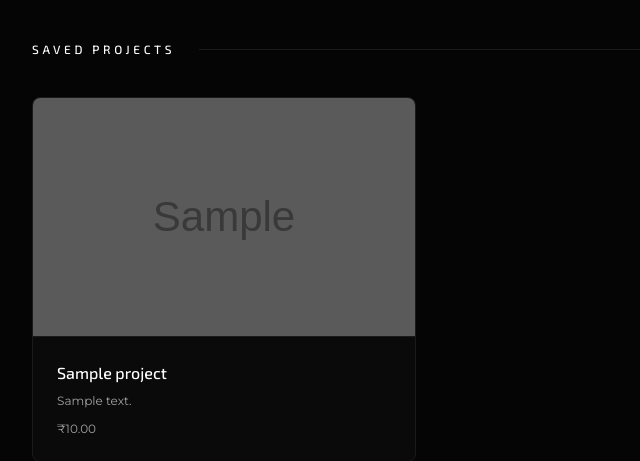
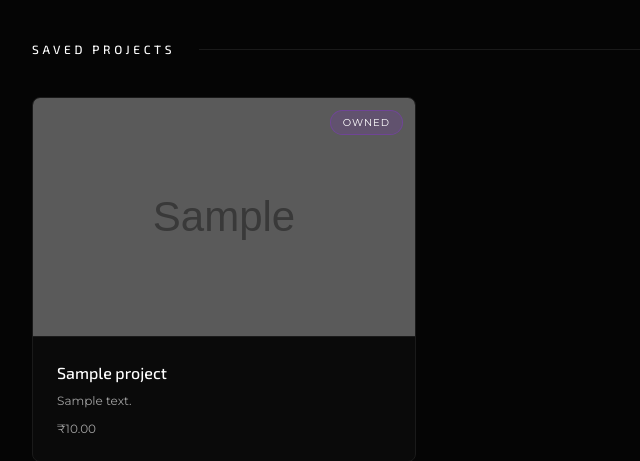
Before and after one commit to EGL-Commander/OneSiderProject-_Clean_, a Django app: page /accounts/profile/ in a window 1280 px wide. Shown: the part 482-943 px from the top of the page, without its empty margins (0-640 px from the left). Run offline with Django 5.2, Linux system fonts and the light colour scheme; a user stored in the database is signed in; tables that the repository leaves empty hold one stand-in row (values such as "Sample post"); grey boxes marked "Sample" are stand-in pictures; some libraries are stand-ins or nearby versions.

Commit message:
Purchase Count & Owned Badge Fix
Fixed the Purchase Count Increment and Owned Badge on Saved Projects Not Working.

```diff
--- a/onesider_site/accounts/models.py
+++ b/onesider_site/accounts/models.py
@@ -20,12 +20,6 @@ class Profile(models.Model):
     )
     display_name = models.CharField(max_length=50)
 
-    purchased_projects = models.ManyToManyField(
-        Project,
-        related_name='buyers',
-        blank=True
-    )
-
     saved_projects = models.ManyToManyField(
         Project,
         related_name='saved_by',
--- a/onesider_site/accounts/templates/accounts/Profile (Latest).html
+++ b/onesider_site/accounts/templates/accounts/Profile (Latest).html
@@ -84,8 +84,8 @@
                     <a href="{% url 'project_detail' project.slug %}"
                        class="card-container block">
 
-                        <div class="aspect-[16/10] card-image-wrap"
-                             style="background: var(--bg-deep);">
+                        <div class="aspect-[16/10] card-image-wrap relative"
+                            style="background: var(--bg-deep);">
 
                             {% if project.thumbnail %}
                                 <img
@@ -93,6 +93,19 @@
                                     alt="{{ project.title }}"
                                     class="w-full h-full object-cover opacity-0 transition-opacity duration-500"
                                 >
+                            {% endif %}
+
+                            {% if project.id in owned_project_ids %}
+                                <div
+                                    class="absolute top-3 right-3 px-3 py-1 rounded-full text-[10px] uppercase tracking-widest"
+                                    style="
+                                        background: rgba(var(--accent-rgb), 0.15);
+                                        color: var(--text-bright);
+                                        border: 1px solid rgba(var(--accent-rgb), 0.35);
+                                    "
+                                >
+                                    Owned
+                                </div>
                             {% endif %}
 
                         </div>
--- a/onesider_site/accounts/views.py
+++ b/onesider_site/accounts/views.py
@@ -25,6 +25,10 @@ def profile_view(request):
         .distinct()
     )
 
+    owned_project_ids = set(
+        purchased_projects.values_list('id', flat=True)
+    )
+
     return render(
         request,
         "accounts/Profile (Latest).html",
@@ -32,6 +36,7 @@ def profile_view(request):
             "profile": profile,
             "saved_projects": saved_projects,
             "purchased_projects": purchased_projects,
+            "owned_project_ids": owned_project_ids,
         }
     )
 
```
Also changed, not shown: onesider_site/payments/views.py (+7 -0 lines), onesider_site/projects/templates/projects/Project Detail (Latest).html (+57 -21 lines), onesider_site/projects/views.py (+5 -4 lines), onesider_site/accounts/migrations/0004_remove_profile_purchased_projects.py (added).
